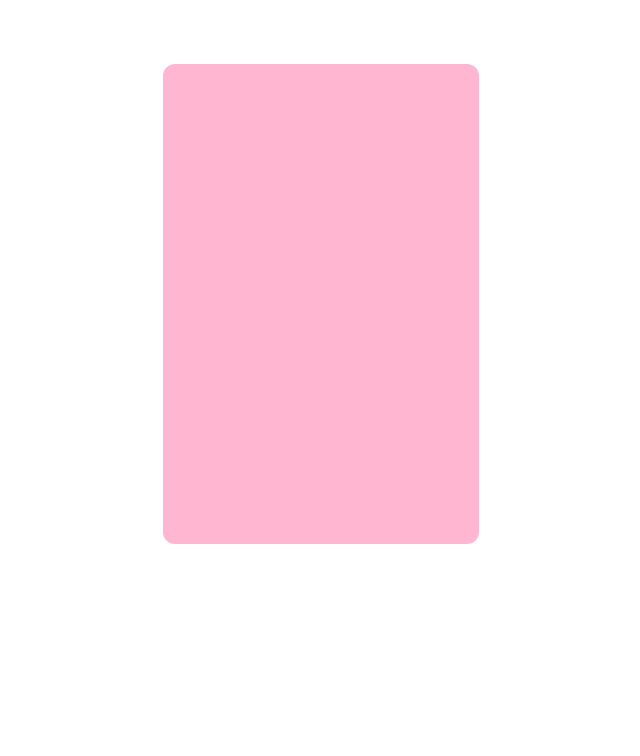
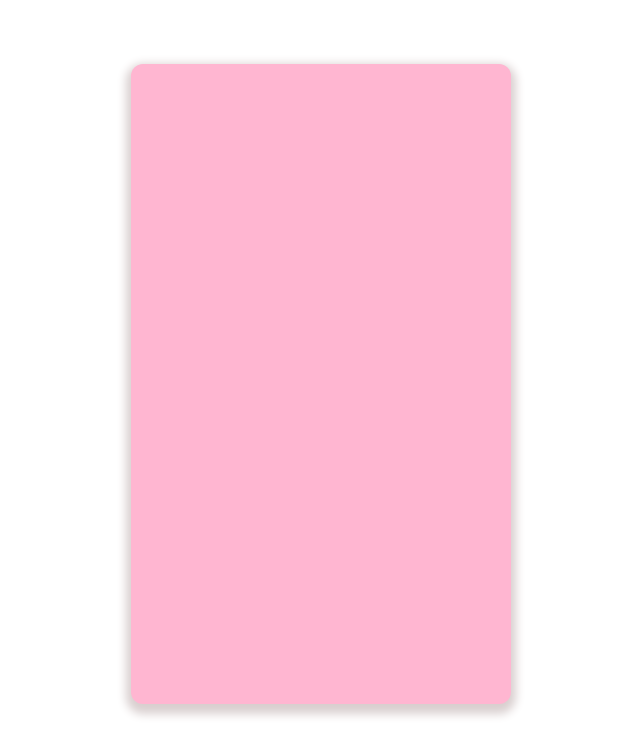
Before and after one commit to OkuhleM/Digital-iPod, a React (Create React App) app: page / in a window 1280 px wide. Shown: the top 756 px of the page, without its empty margins (319-959 px from the left). Built offline with nearby package versions, Linux system fonts and the light colour scheme.

Commit message:
adjust height of the container

```diff
--- a/src/App.css
+++ b/src/App.css
@@ -3,7 +3,9 @@
   padding: 15rem 30px;
   margin: 4rem auto;
   background-color: #ffb6d1;
-  width: 20%;
-  height: 80%;
+  width: 25%;
+  height: 20vh;
   border-radius: 12px;
+  box-shadow: 0px 5px 10px 5px rgb(217, 207, 207);
+  overflow-y: hidden;
 }
```
